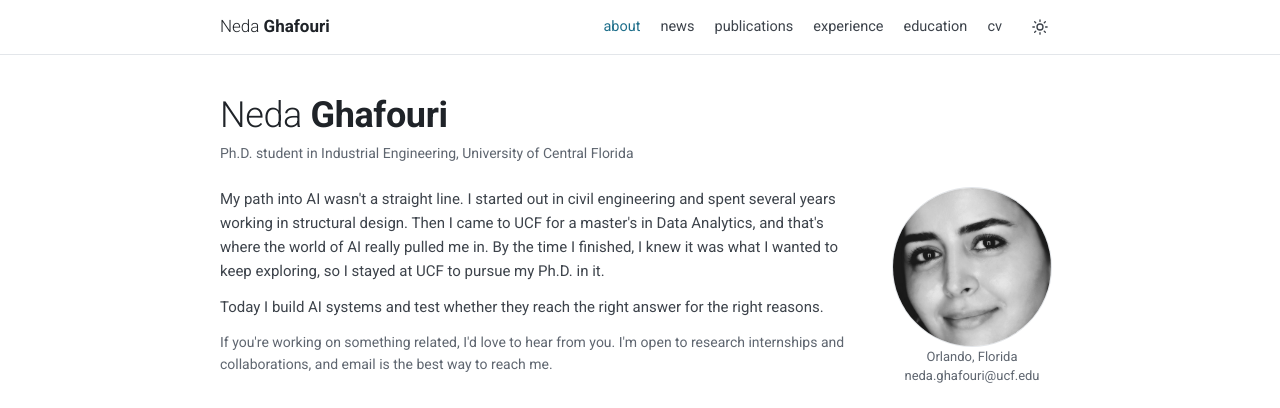
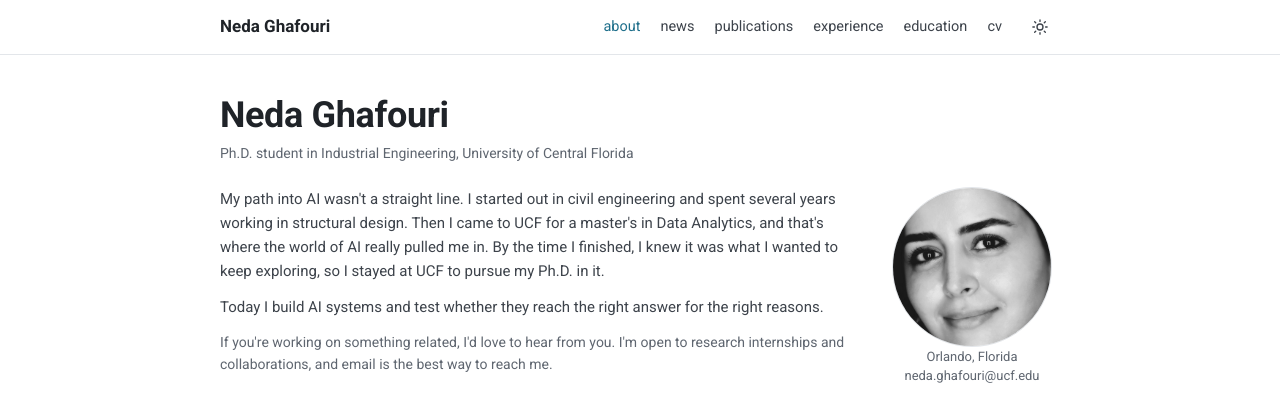
Before and after one commit to nedaghafouri/nedaghafouri.github.io, a plain HTML site: page index.html in a window 1280 px wide. Shown: the top 408 px of the page. Drawn offline with Linux system fonts and the light colour scheme.

Commit message:
Make the full name bold

```diff
--- a/index.html
+++ b/index.html
@@ -56,8 +56,7 @@ img{max-width:100%}
 /* navbar */
 .navbar{position:sticky;top:0;z-index:10;background:var(--nav-bg);backdrop-filter:blur(8px);-webkit-backdrop-filter:blur(8px);border-bottom:1px solid var(--line)}
 .navbar .container{display:flex;align-items:center;gap:16px;min-height:54px}
-.brand{color:var(--ink);font-size:17px;font-weight:300;white-space:nowrap}
-.brand b{font-weight:700}
+.brand{color:var(--ink);font-size:17px;font-weight:700;white-space:nowrap}
 .brand:hover{text-decoration:none}
 .nav{display:flex;margin-left:auto;overflow-x:auto;scrollbar-width:none}
 .nav::-webkit-scrollbar{display:none}
@@ -84,8 +83,7 @@ img{max-width:100%}
 
 /* about */
 .about{padding-top:40px}
-h1{margin:0;color:var(--ink);font-size:36px;font-weight:300;line-height:1.15;letter-spacing:-.01em}
-h1 b{font-weight:700}
+h1{margin:0;color:var(--ink);font-size:36px;font-weight:700;line-height:1.15;letter-spacing:-.01em}
 .desc{margin:6px 0 0;color:var(--muted);font-size:14px}
 .profile{float:right;width:176px;margin:0 0 16px 28px;text-align:center}
 .profile img{display:block;width:160px;height:160px;margin:0 auto;border-radius:50%;object-fit:cover;object-position:50% 30%;border:1px solid var(--line)}
@@ -172,7 +170,7 @@ h1{font-size:30px}
 
 <header class="navbar">
   <div class="container">
-    <a class="brand" href="#about">Neda <b>Ghafouri</b></a>
+    <a class="brand" href="#about">Neda Ghafouri</a>
     <nav class="nav" aria-label="Sections">
       <a href="#about">about</a>
       <a href="#news">news</a>
@@ -200,7 +198,7 @@ h1{font-size:30px}
 
   <!-- ================= ABOUT ================= -->
   <section class="about" id="about">
-    <h1>Neda <b>Ghafouri</b></h1>
+    <h1>Neda Ghafouri</h1>
     <p class="desc">Ph.D. student in Industrial Engineering, University of Central Florida</p>
 
     <div class="bio">
```
